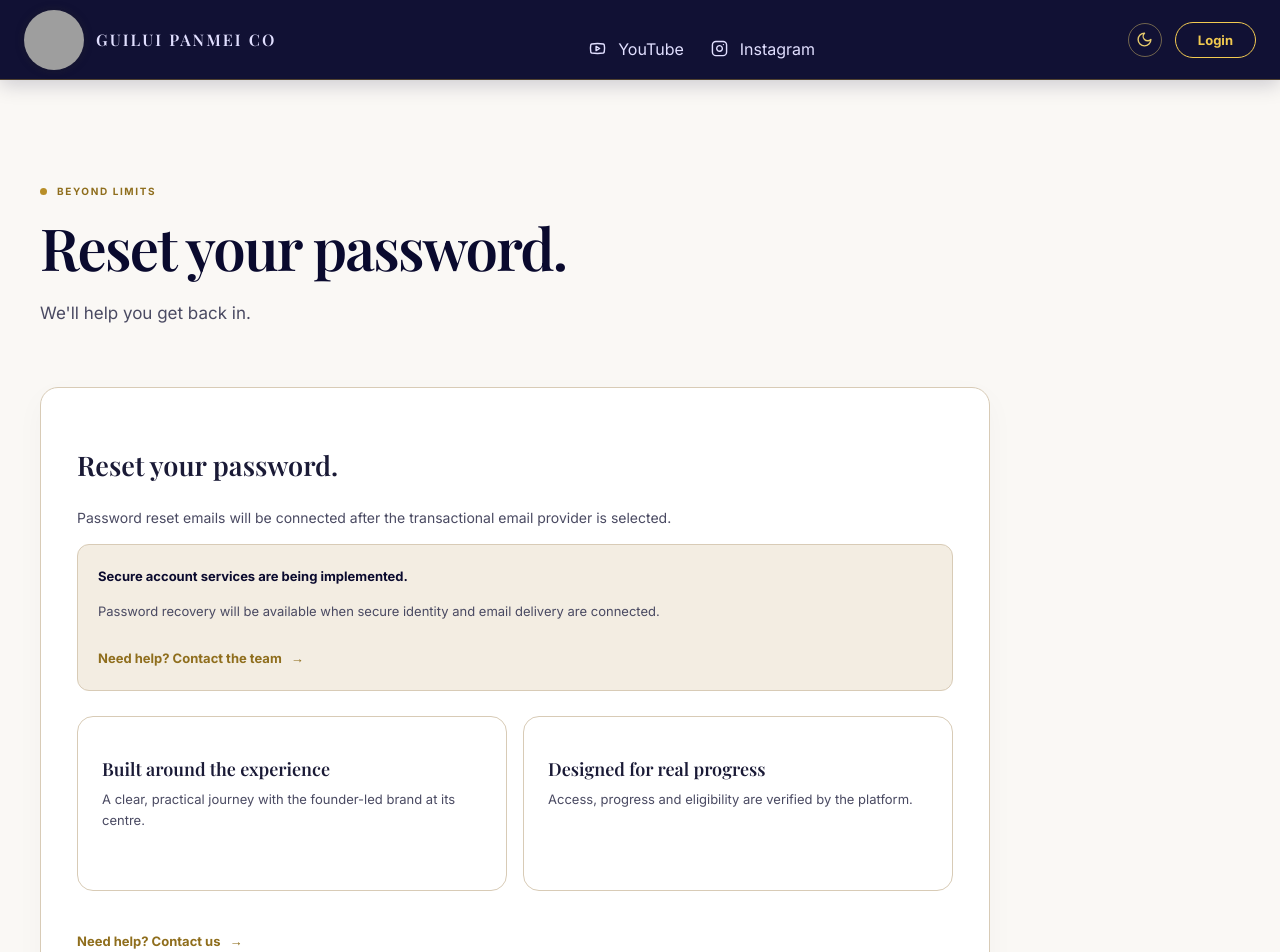
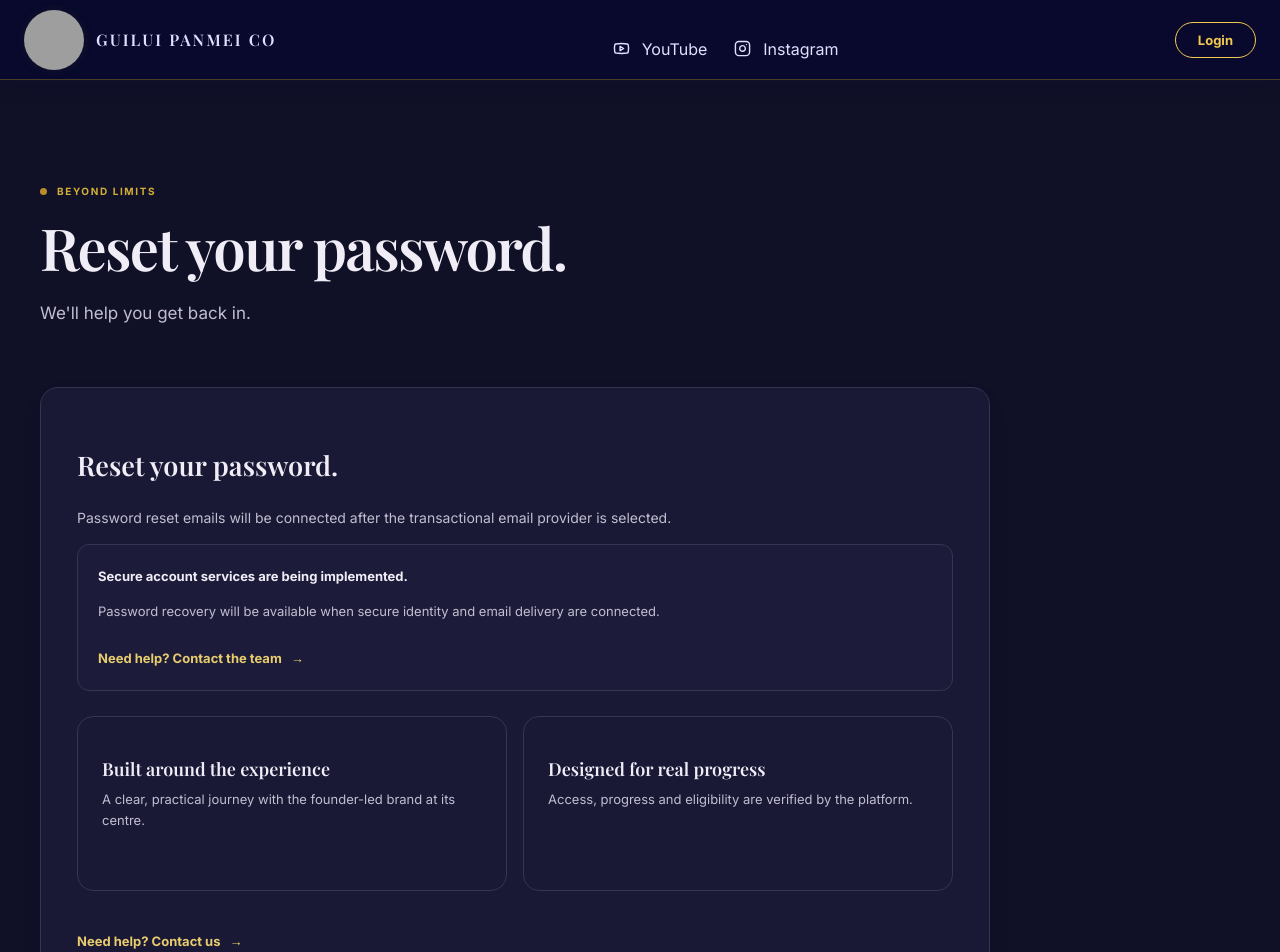
Before and after one commit to KasparPanmei/development_guilui, a React (Vite) app in the folder client/: page /reset-password/1 in a window 1280 px wide. Shown: the top 952 px of the page. Built offline with nearby package versions, Linux system fonts and the light colour scheme; grey boxes are pictures that could not be loaded; a web font is replaced by a local one.

Commit message:
Updated video center and transparency

```diff
--- a/client/src/styles.css
+++ b/client/src/styles.css
@@ -21,8 +21,7 @@
    GUILUI PANMEI — THEME TOKENS
 ========================================= */
 
-:root,
-[data-theme="light"] {
+:root {
   color-scheme: light;
 
   --page-bg: #faf8f5;
@@ -50,7 +49,7 @@
   --footer-border: rgba(255, 255, 255, 0.14);
 }
 
-[data-theme="dark"] {
+:root {
   color-scheme: dark;
 
   --page-bg: #0d0d20;
@@ -1976,7 +1975,7 @@ h2 em,
   outline: 2px solid #e8cc6e;
   outline-offset: 3px;
 }
-:root[data-theme="dark"] {
+:root:root {
   color-scheme: dark;
   --ivory: #101027;
   --navy: #eae7f2;
@@ -1987,156 +1986,156 @@ h2 em,
   --muted: #c2bed0;
   --gold-dark: #d4af37;
 }
-:root[data-theme="dark"] body {
+:root body {
   background: #101027;
   color: #eae7f2;
 }
-:root[data-theme="dark"] .hero {
+:root .hero {
   background: #101027;
 }
-:root[data-theme="dark"] .hero-video {
-  opacity: 0.45;
-}
-:root[data-theme="dark"] .hero-scrim {
+:root .hero-video {
+  opacity: 1;
+}
+:root .hero-scrim {
   background:
-    linear-gradient(90deg, #1f1f3bf5 0%, #101027e8 18%, #101027a8 100%),
-    linear-gradient(0deg, #101027 0%, transparent 18%);
-}
-:root[data-theme="dark"] .hero h1,
-:root[data-theme="dark"] .page-intro h1,
-:root[data-theme="dark"] .public-hero h1,
-:root[data-theme="dark"] .story-copy h2,
-:root[data-theme="dark"] .section-heading h2,
-:root[data-theme="dark"] .affiliate-grid h2,
-:root[data-theme="dark"] .contact-row h2,
-:root[data-theme="dark"] .contact-row p,
-:root[data-theme="dark"] .public-section-heading h2,
-:root[data-theme="dark"] .about-copy h2,
-:root[data-theme="dark"] .legal-article h1,
-:root[data-theme="dark"] .legal-article h2,
-:root[data-theme="dark"] .legal-article h3 {
+    linear-gradient(90deg, #1f1f3bf5 0%, #101027e8 0%, #101027a8 0%),
+    linear-gradient(0deg, #101027 0%, transparent 0%);
+}
+:root .hero h1,
+:root .page-intro h1,
+:root .public-hero h1,
+:root .story-copy h2,
+:root .section-heading h2,
+:root .affiliate-grid h2,
+:root .contact-row h2,
+:root .contact-row p,
+:root .public-section-heading h2,
+:root .about-copy h2,
+:root .legal-article h1,
+:root .legal-article h2,
+:root .legal-article h3 {
   color: #f0edf7;
 }
 
-:root[data-theme="dark"] .hero-content > p,
-:root[data-theme="dark"] .hero-note,
-:root[data-theme="dark"] .public-hero > p,
-:root[data-theme="dark"] .story-copy p,
-:root[data-theme="dark"] .section-heading p,
-:root[data-theme="dark"] .about-copy p,
-:root[data-theme="dark"] .legal-article p {
+:root .hero-content > p,
+:root .hero-note,
+:root .public-hero > p,
+:root .story-copy p,
+:root .section-heading p,
+:root .about-copy p,
+:root .legal-article p {
   color: #c2bed0;
 }
-:root[data-theme="dark"] .stats-strip,
-:root[data-theme="dark"] .package-section,
-:root[data-theme="dark"] .affiliate-section,
-:root[data-theme="dark"] .public-page,
-:root[data-theme="dark"] .portal-page {
+:root .stats-strip,
+:root .package-section,
+:root .affiliate-section,
+:root .public-page,
+:root .portal-page {
   background: #101027;
   border-color: #353552;
 }
-:root[data-theme="dark"] .stats-grid article,
-:root[data-theme="dark"] .feature-card,
-:root[data-theme="dark"] .package-card,
-:root[data-theme="dark"] .public-package-card,
-:root[data-theme="dark"] .principle-card,
-:root[data-theme="dark"] .session-card,
-:root[data-theme="dark"] .upgrade-card,
-:root[data-theme="dark"] .unlock-steps > div,
-:root[data-theme="dark"] .rules-grid article,
-:root[data-theme="dark"] .comparison-wrap,
-:root[data-theme="dark"] .contact-form-panel,
-:root[data-theme="dark"] .contact-side,
-:root[data-theme="dark"] .content-panel {
+:root .stats-grid article,
+:root .feature-card,
+:root .package-card,
+:root .public-package-card,
+:root .principle-card,
+:root .session-card,
+:root .upgrade-card,
+:root .unlock-steps > div,
+:root .rules-grid article,
+:root .comparison-wrap,
+:root .contact-form-panel,
+:root .contact-side,
+:root .content-panel {
   background: #191936;
   border-color: #353552;
   color: #eae7f2;
 }
-:root[data-theme="dark"] .stats-grid span,
-:root[data-theme="dark"] .feature-card p,
-:root[data-theme="dark"] .package-card p,
-:root[data-theme="dark"] .package-card li,
-:root[data-theme="dark"] .public-package-card li,
-:root[data-theme="dark"] .principle-card p,
-:root[data-theme="dark"] .session-card p,
-:root[data-theme="dark"] .upgrade-card span,
-:root[data-theme="dark"] .rules-grid p,
-:root[data-theme="dark"] .section-lead,
-:root[data-theme="dark"] .faq-item p,
-:root[data-theme="dark"] .legal-toc a,
-:root[data-theme="dark"] .contact-side p {
+:root .stats-grid span,
+:root .feature-card p,
+:root .package-card p,
+:root .package-card li,
+:root .public-package-card li,
+:root .principle-card p,
+:root .session-card p,
+:root .upgrade-card span,
+:root .rules-grid p,
+:root .section-lead,
+:root .faq-item p,
+:root .legal-toc a,
+:root .contact-side p {
   color: #c2bed0;
 }
-:root[data-theme="dark"] .package-card h3,
-:root[data-theme="dark"] .package-card-top h3,
-:root[data-theme="dark"] .session-card h3,
-:root[data-theme="dark"] .principle-card h3,
-:root[data-theme="dark"] .rules-grid h3,
-:root[data-theme="dark"] .founding-note strong,
-:root[data-theme="dark"] .affiliate-principle strong,
-:root[data-theme="dark"] .break-explainer strong {
+:root .package-card h3,
+:root .package-card-top h3,
+:root .session-card h3,
+:root .principle-card h3,
+:root .rules-grid h3,
+:root .founding-note strong,
+:root .affiliate-principle strong,
+:root .break-explainer strong {
   color: #f0edf7;
 }
-:root[data-theme="dark"] .course-band,
-:root[data-theme="dark"] .course-overview-band,
-:root[data-theme="dark"] .prime-price {
+:root .course-band,
+:root .course-overview-band,
+:root .prime-price {
   background: #05051a;
   border-color: #353552;
 }
-:root[data-theme="dark"] .founding-note,
-:root[data-theme="dark"] .affiliate-principle,
-:root[data-theme="dark"] .break-explainer,
-:root[data-theme="dark"] .course-metrics,
-:root[data-theme="dark"] .mandatory-disclaimer,
-:root[data-theme="dark"] .legal-draft-note {
+:root .founding-note,
+:root .affiliate-principle,
+:root .break-explainer,
+:root .course-metrics,
+:root .mandatory-disclaimer,
+:root .legal-draft-note {
   background: #1c1c3a;
   border-color: #353552;
 }
-:root[data-theme="dark"] .comparison-table th {
+:root .comparison-table th {
   background: #222244;
   color: #f0edf7;
 }
-:root[data-theme="dark"] .comparison-table td {
+:root .comparison-table td {
   border-color: #353552;
   color: #c2bed0;
 }
-:root[data-theme="dark"] .comparison-table td:first-child {
+:root .comparison-table td:first-child {
   color: #f0edf7;
 }
-:root[data-theme="dark"] .contact-form-panel input,
-:root[data-theme="dark"] .contact-form-panel textarea,
-:root[data-theme="dark"] .contact-form-panel select,
-:root[data-theme="dark"] .form-grid input,
-:root[data-theme="dark"] .form-grid textarea,
-:root[data-theme="dark"] .form-grid select {
+:root .contact-form-panel input,
+:root .contact-form-panel textarea,
+:root .contact-form-panel select,
+:root .form-grid input,
+:root .form-grid textarea,
+:root .form-grid select {
   background: #101027;
   border-color: #454563;
   color: #f0edf7;
 }
-:root[data-theme="dark"] .copy-email {
+:root .copy-email {
   background: #101027;
   border-color: #454563;
   color: #f0edf7;
 }
-:root[data-theme="dark"] .founder-art,
-:root[data-theme="dark"] .founder-art img {
+:root .founder-art,
+:root .founder-art img {
   background: #f0edf7;
 }
-:root[data-theme="dark"] .button-secondary {
+:root .button-secondary {
   background: #191936;
   color: #e8cc6e;
   border-color: #d4af3780;
 }
-:root[data-theme="dark"] .text-link,
-:root[data-theme="dark"] .legal-article a {
+:root .text-link,
+:root .legal-article a {
   color: #e8cc6e;
 }
-:root[data-theme="dark"] .public-section,
-:root[data-theme="dark"] .legal-toc,
-:root[data-theme="dark"] .faq-item {
+:root .public-section,
+:root .legal-toc,
+:root .faq-item {
   border-color: #353552;
 }
-:root[data-theme="dark"] .not-found {
+:root .not-found {
   background: #05051a;
 }
 @media (max-width: 800px) {
@@ -2157,11 +2156,11 @@ h2 em,
 .account-coming-soon strong {
   color: var(--navy);
 }
-:root[data-theme="dark"] .account-coming-soon {
+:root .account-coming-soon {
   background: #1c1c3a;
   border-color: #353552;
 }
-:root[data-theme="dark"] .account-coming-soon strong {
+:root .account-coming-soon strong {
   color: #f0edf7;
 }
 
@@ -2182,3 +2181,70 @@ h2 em,
     transition-duration: 0.01ms !important;
   }
 }
+
+/* =========================================
+   PERMANENT DARK MODE — NO THEME SWITCH
+========================================= */
+:root {
+  color-scheme: dark;
+  --page-bg: #101027;
+  --surface: #191936;
+  --surface-soft: #1c1c3a;
+  --surface-raised: #252540;
+  --text-primary: #f0edf7;
+  --text-secondary: #c2bed0;
+  --text-muted: #aaa7bc;
+  --border-color: #353552;
+  --accent: #d4af37;
+  --accent-hover: #e8cc6e;
+  --accent-soft: #393047;
+  --input-bg: #101027;
+  --input-text: #f0edf7;
+  --placeholder: #aaa7bc;
+  --ivory: #101027;
+  --navy: #eae7f2;
+  --navy-deep: #05051a;
+  --sand: #171733;
+  --sand2: #1c1c3a;
+  --line: #353552;
+  --muted: #c2bed0;
+}
+
+html,
+body,
+#root {
+  color-scheme: dark;
+  background-color: #101027;
+}
+
+.theme-toggle {
+  display: none !important;
+}
+
+/* Center the background video and let more of it show through. */
+.hero-video {
+  object-position: center center;
+  opacity: 0.72;
+}
+
+/* Stronger navy scrim: readable text with a clearly visible centered video. */
+.hero-scrim {
+  background:
+    linear-gradient(
+      90deg,
+      rgba(13, 13, 32, 0.94) 0%,
+      rgba(13, 13, 32, 0.84) 42%,
+      rgba(13, 13, 32, 0.72) 100%
+    ),
+    linear-gradient(
+      0deg,
+      rgba(13, 13, 32, 0.88) 0%,
+      rgba(13, 13, 32, 0.12) 48%,
+      rgba(13, 13, 32, 0.35) 100%
+    );
+}
+
+/* Prevent any remaining light-theme attribute from changing the page. */
+:root[data-theme="light"] {
+  color-scheme: dark;
+}
```
